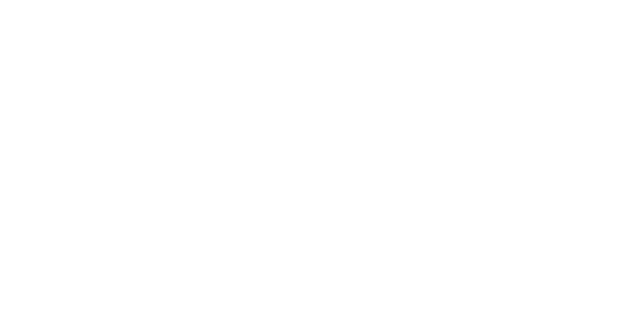
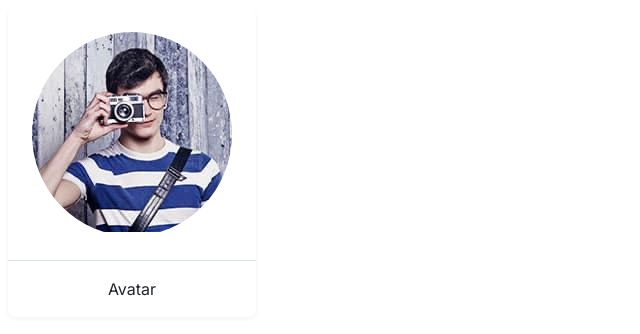
Before and after one commit to js-tasks-ru/htmlcss-20230227_kira-ismailova, a website: page 06-lection4/01-avatar/index.html in a window 1280 px wide. Shown: the whole page, without its empty margins (0-640 px from the left). Drawn offline with Linux system fonts and the light colour scheme.

Commit message:
avatar is ready

```diff
--- a/06-lection4/01-avatar/avatar.css
+++ b/06-lection4/01-avatar/avatar.css
@@ -0,0 +1,29 @@
+.avatar {
+    display: inline-block;
+    background: var(--white);
+    box-shadow: 0px 2px 4px rgba(33, 36, 41, 0.05);
+    border-radius: 8px;
+}
+
+.avatar__wrapper {
+    margin: 24px;
+    border-radius: 50%;
+    overflow: hidden;
+}
+
+.avatar__image {
+    object-fit: cover;
+    width: 100%;
+    height: auto;
+}
+
+.avatar__title {
+    font-family: 'Inter';
+    font-style: normal;
+    font-weight: 400;
+    font-size: 16px;
+    line-height: 24px;
+    text-align: center;
+    color: var(--black);
+    border-top: 1px solid var(--grey-2);
+}
--- a/06-lection4/01-avatar/index.html
+++ b/06-lection4/01-avatar/index.html
@@ -2,10 +2,20 @@
 <!-- Страница с аватаром -->
 <html lang="ru">
     <head>
+        <meta name="viewport" content="width=device-width, initial-scale=1">
         <link rel="stylesheet" href="../../assets/css/main.css">
         <link rel="stylesheet" href="./avatar.css">
     </head>
     <body>
-
+        <div class="avatar">
+            <div class="avatar__wrapper">
+                <a href="path/to/image.jpg" download>
+                    <img class="avatar__image" src="./public/avatar-200.jpg" alt="avatar">
+                    </a>
+            </div>
+            <div class="avatar__title">
+                <p class="avatar__text">Avatar</p>
+            </div>
+        </div>
     </body>
 </html>
--- a/assets/fonts/fonts.css
+++ b/assets/fonts/fonts.css
@@ -2,3 +2,4 @@
 @import url('https://fonts.googleapis.com/css2?family=Inter&display=swap');
 @import url('https://fonts.googleapis.com/css2?family=Inter&family=Roboto:wght@500&display=swap');
 @import url('https://fonts.googleapis.com/css2?family=Inter:wght@100;400&family=Roboto:wght@500&family=Source+Sans+Pro:ital@0;1&display=swap');
+@import url('https://fonts.googleapis.com/css2?family=Inter&display=swap');
```
